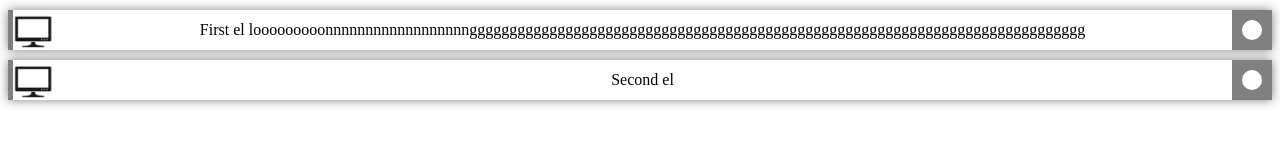
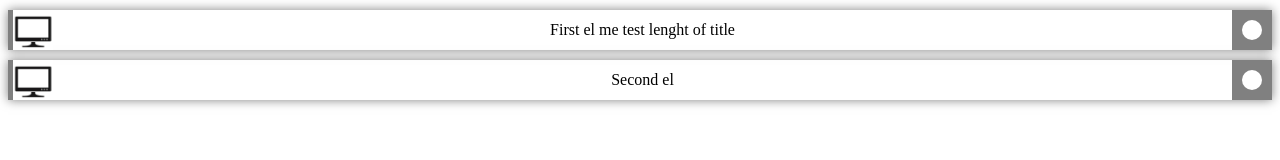
Before and after one commit to PashaNET/checkbox-menu, a website: page src/index.html in a window 1280 px wide. Drawn offline with Linux system fonts and the light colour scheme.

Commit message:
Change index

```diff
--- a/src/index.html
+++ b/src/index.html
@@ -11,7 +11,7 @@
         <div class="option-container" onclick="addClassToElement(this)">
             <span class="option-mark"></span>
             <span class="option-icon"></span>
-            <span class="option-text">First el looooooooonnnnnnnnnnnnnnnnnnggggggggggggggggggggggggggggggggggggggggggggggggggggggggggggggggggggggggggggg</span>
+            <span class="option-text">First el me test lenght of title</span>
             <span class="option-checkbox">
                 <span></span>
             </span>
```
